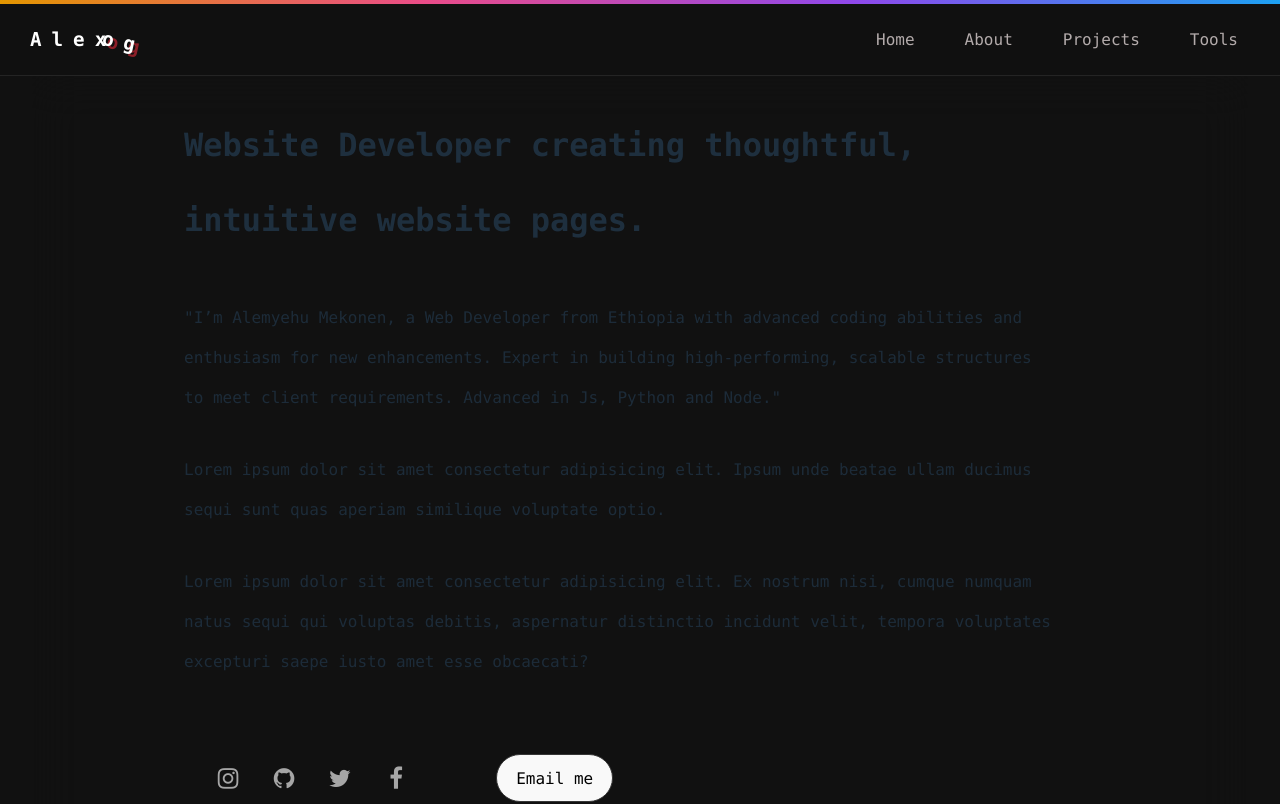
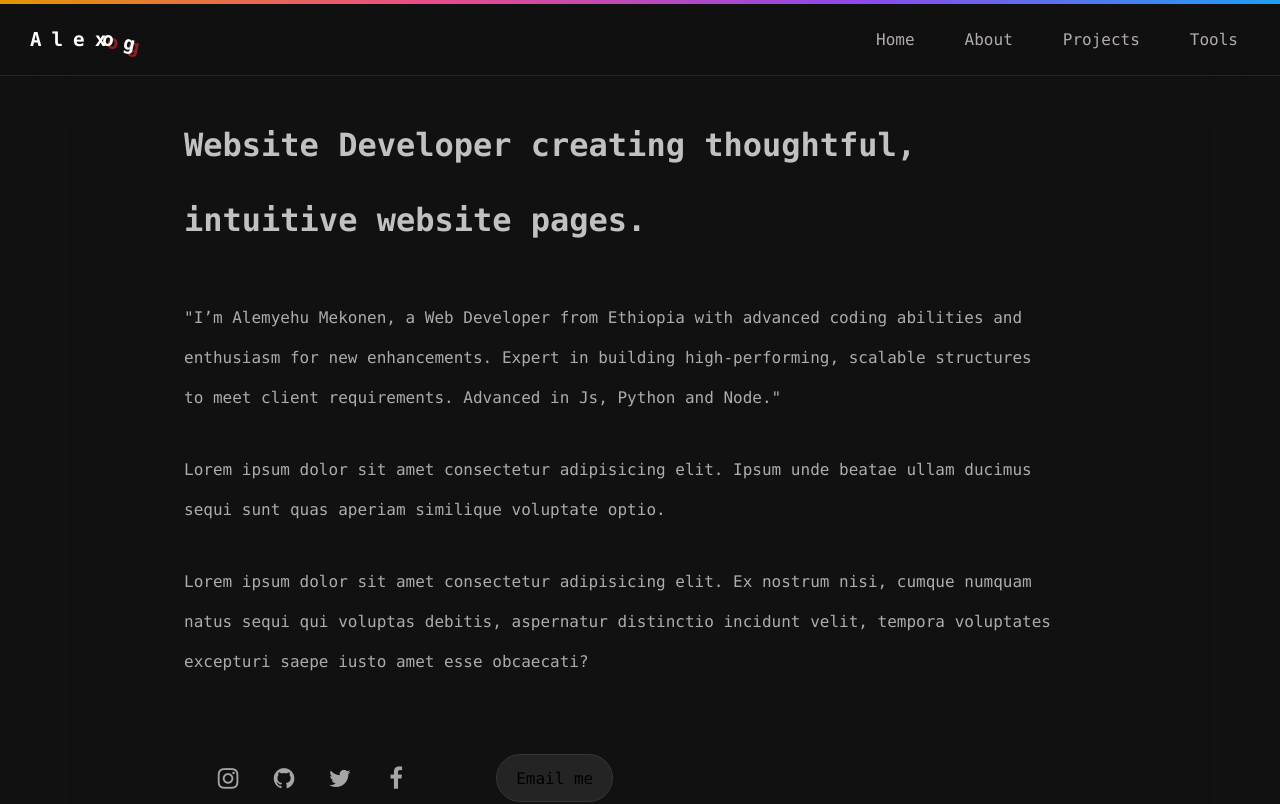
Before and after one commit to afteralexxo/portofolio-using-react, a React (Vite) app: page / in a window 1280 px wide. Shown: the top 804 px of the page. Built offline with nearby package versions, Linux system fonts and the light colour scheme.

Commit message:
some changes

```diff
--- a/src/index.css
+++ b/src/index.css
@@ -27,9 +27,9 @@
   color: #535bf2;
 }
 
-/* body{
+body{
   background-color: rgb(17, 17, 17);
-} */
+}
 h1 {
   font-size: 3.2em;
   line-height: 1.1;
@@ -54,16 +54,3 @@
 button:focus-visible {
   outline: 4px auto -webkit-focus-ring-color;
 }
-
-@media (prefers-color-scheme: light) {
-  :root {
-    color: #213547;
-    background-color: #ffffff;
-  }
-  a:hover {
-    color: #747bff;
-  }
-  button {
-    background-color: #f9f9f9;
-  }
-}
```
